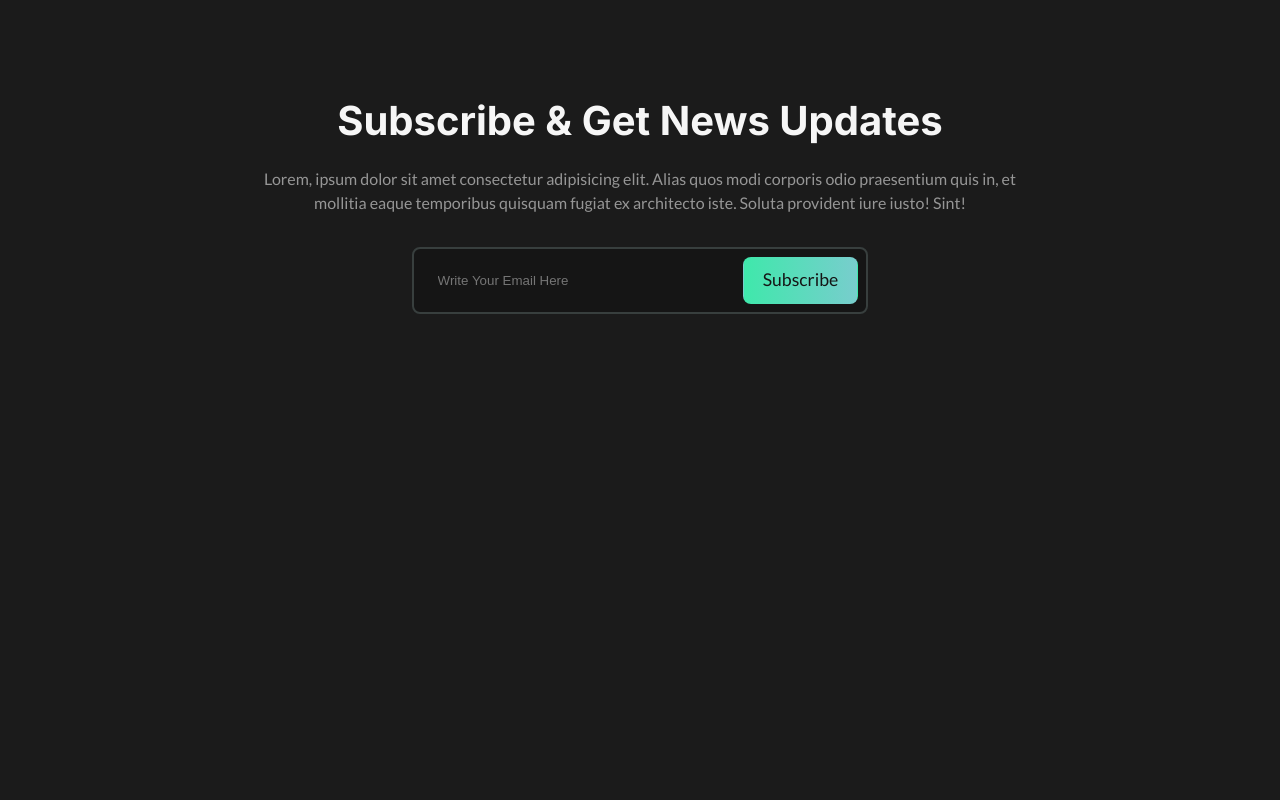
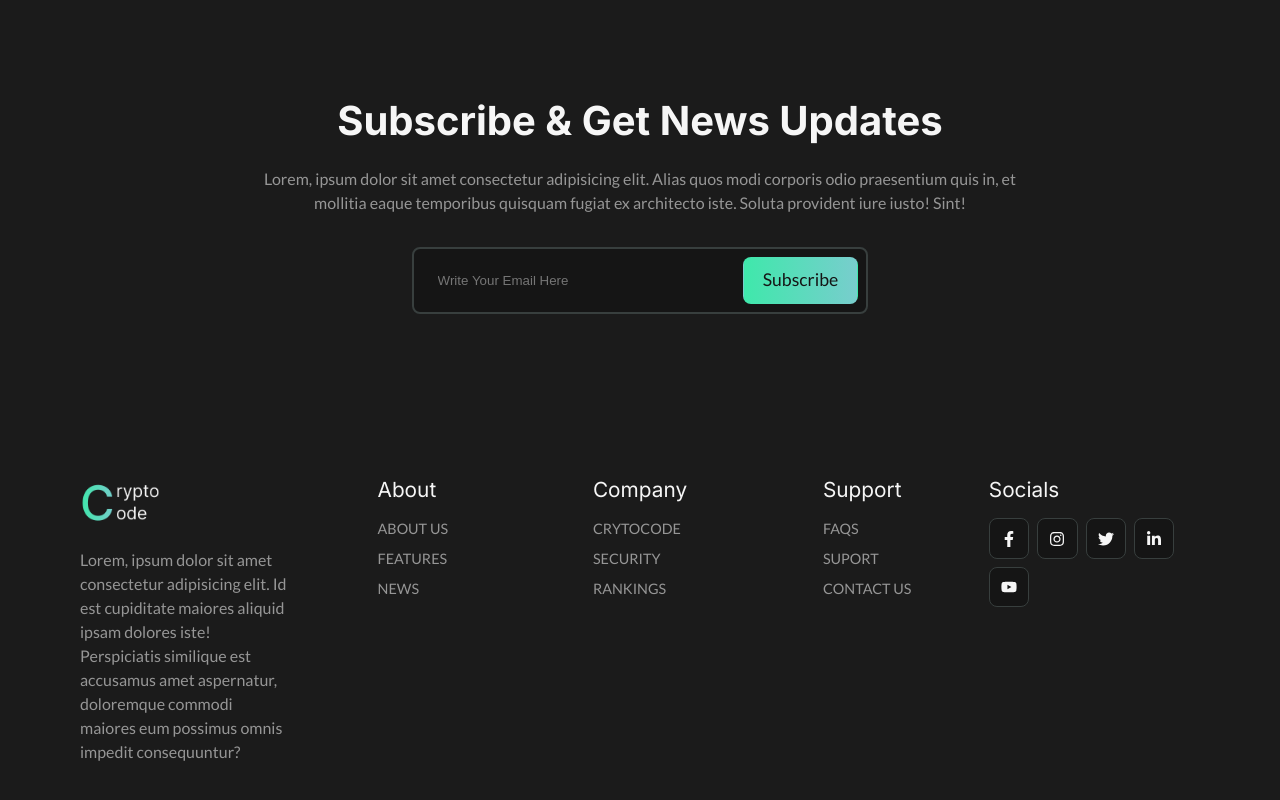
Before and after one commit to fdfborges/crypto-code, a React (Vite) app: page / in a window 1280 px wide. Shown: the part 2664-3464 px from the top of the page. Before the commit the page ends 3058 px from the top, so only its background shows below. Built offline with nearby package versions, Linux system fonts and the light colour scheme.

Commit message:
Created Footer

```diff
--- a/src/App.jsx
+++ b/src/App.jsx
@@ -5,6 +5,7 @@ import Pricing from "./components/pricing/Pricing";
 import Earnings from "./components/earnings/earnings";
 import Status from "./components/status/status";
 import Subscribe from "./components/subscribe/Subscribe";
+import Footer from "./components/footer/Footer";
 
 
 function App() {
@@ -17,6 +18,7 @@ function App() {
   <Earnings />
   <Status />
   <Subscribe />
+  <Footer />
 
     </>
   )
--- /dev/null
+++ b/src/components/footer/Footer.jsx
@@ -0,0 +1,68 @@
+import "./Footer.scss";
+import Logo from "../../assets/logo.png";
+import { FaFacebookF, FaInstagram, FaTwitter, FaLinkedinIn, FaYoutube, FaLink } from "react-icons/fa";
+import Aos from "aos";
+import "aos/dist/aos.css";
+import { useEffect } from "react";
+
+
+const Footer = () => {
+    useEffect(() => {
+        Aos.init({ duration: 1000 })
+    });
+
+    return (
+        <footer className="footer">
+            <div className="footer__container wrapper" data-aos="fade-up">
+                <div className="footer__col">
+                    <img src={Logo} alt="logo" />
+                    <p>Lorem, ipsum dolor sit amet consectetur adipisicing elit. Id est cupiditate maiores aliquid ipsam dolores iste! Perspiciatis similique est accusamus amet aspernatur, doloremque commodi maiores eum possimus omnis impedit consequuntur?</p>
+                </div>
+
+                <div className="footer__col">
+                    <h3>About</h3>
+                    <a href="#">about us</a>
+                    <a href="#">features</a>
+                    <a href="#">news</a>
+                </div>
+
+                <div className="footer__col">
+                    <h3>Company</h3>
+                    <a href="#">Crytocode</a>
+                    <a href="#">Security</a>
+                    <a href="#">Rankings</a>
+                </div>
+
+                <div className="footer__col">
+                    <h3>Support</h3>
+                    <a href="#">FAQs</a>
+                    <a href="#">Suport</a>
+                    <a href="#">Contact Us</a>
+                </div>
+
+                <div className="footer__col">
+                    <h3>Socials</h3>
+                    <div className="footer__icons">
+                        <a href="#" className="footer__icon">
+                            <FaFacebookF />
+                        </a>
+                        <a href="#" className="footer__icon">
+                            <FaInstagram />
+                        </a>
+                        <a href="#" className="footer__icon">
+                            <FaTwitter />
+                        </a>
+                        <a href="#" className="footer__icon">
+                            <FaLinkedinIn />
+                        </a>
+                        <a href="#" className="footer__icon">
+                            <FaYoutube />
+                        </a>
+                    </div>
+                </div>
+            </div>
+        </footer>
+    )
+}
+
+export default Footer
--- /dev/null
+++ b/src/components/footer/Footer.scss
@@ -0,0 +1,69 @@
+@import "../../styles/mixins.scss";
+
+.footer{
+    padding-block: 5rem;
+
+    &__container{
+        display: grid;
+        grid-template-columns: repeat(auto-fit, minmax(12rem, 1fr));
+        gap: 4rem 1rem;
+    }
+
+    img{
+        width: 5rem;
+        margin-bottom: 1rem;
+    }
+
+    h3{
+        font-weight: 400;
+        font-size: 1.3rem;
+        margin-bottom: 0.8rem;
+    }
+
+    &__col:not(:last-child){
+        a{
+            color: var(--spanish-gray);
+            text-transform: uppercase;
+            display: block;
+            margin-top: 0.5rem;
+            font-size: 0.9rem;
+            transition: all 0.3s ease;
+
+            &:hover {
+                color: var(--cultured);
+            }
+        }
+    }
+
+    &__col:not(:first-child){
+        margin-inline: auto;
+
+        @include respond(phone){
+            margin: 0;
+        }
+    }
+
+    &__icons{
+        display: flex;
+        align-items: center;
+        flex-wrap: wrap;
+        gap: 0.5rem;
+    }
+
+    &__icon{
+        padding: 0.7rem;
+        background-color: var(--black);
+        display: grid;
+        place-content: center;
+        border-radius: 0.5rem;
+        border: 1px solid var(--black-olive);
+        color: var(--cultured);
+        transition: all 0.3s ease;
+
+        &:hover{
+            background-color: var(--gradient);
+        }
+    }
+
+
+}
```
